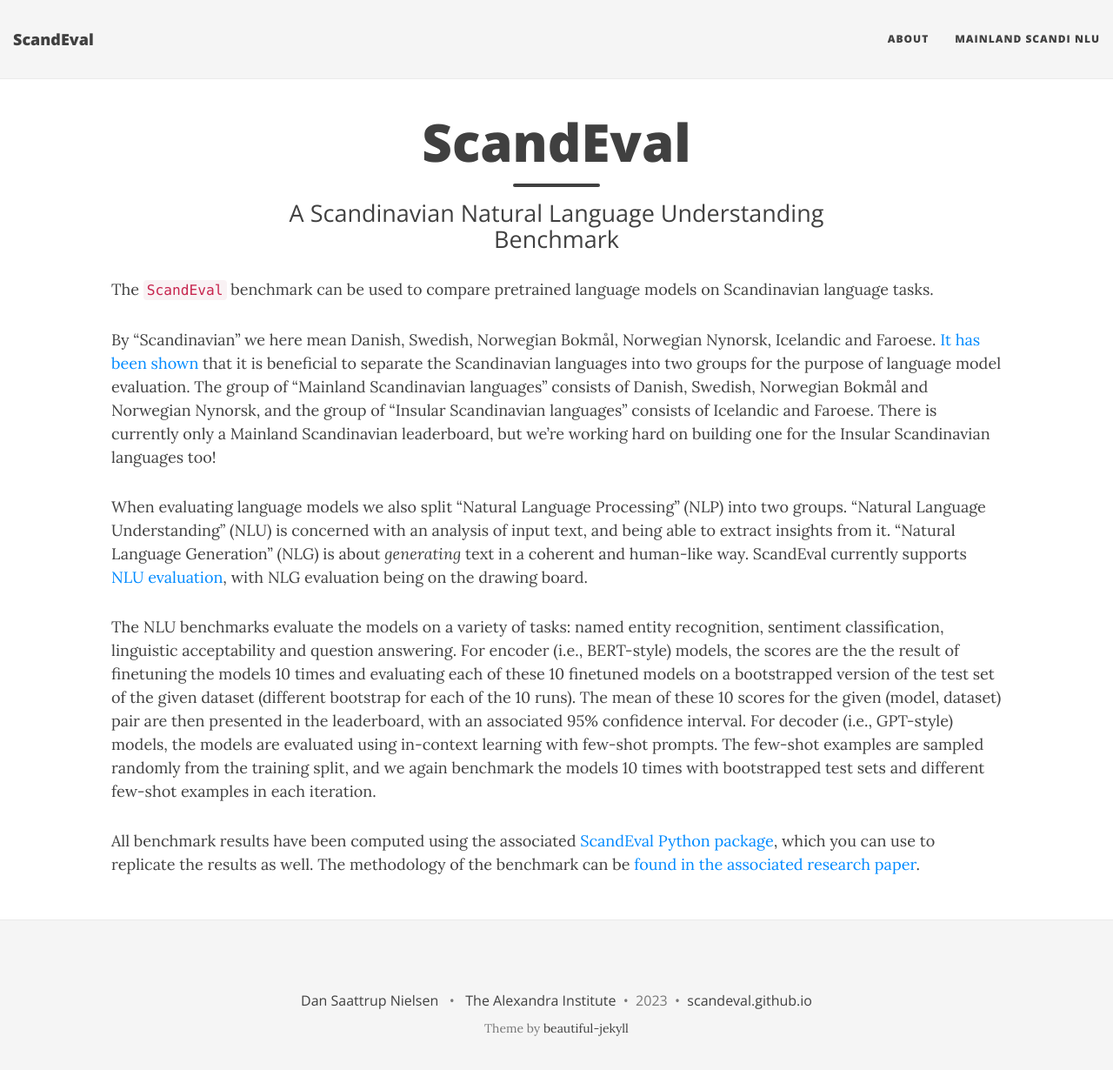
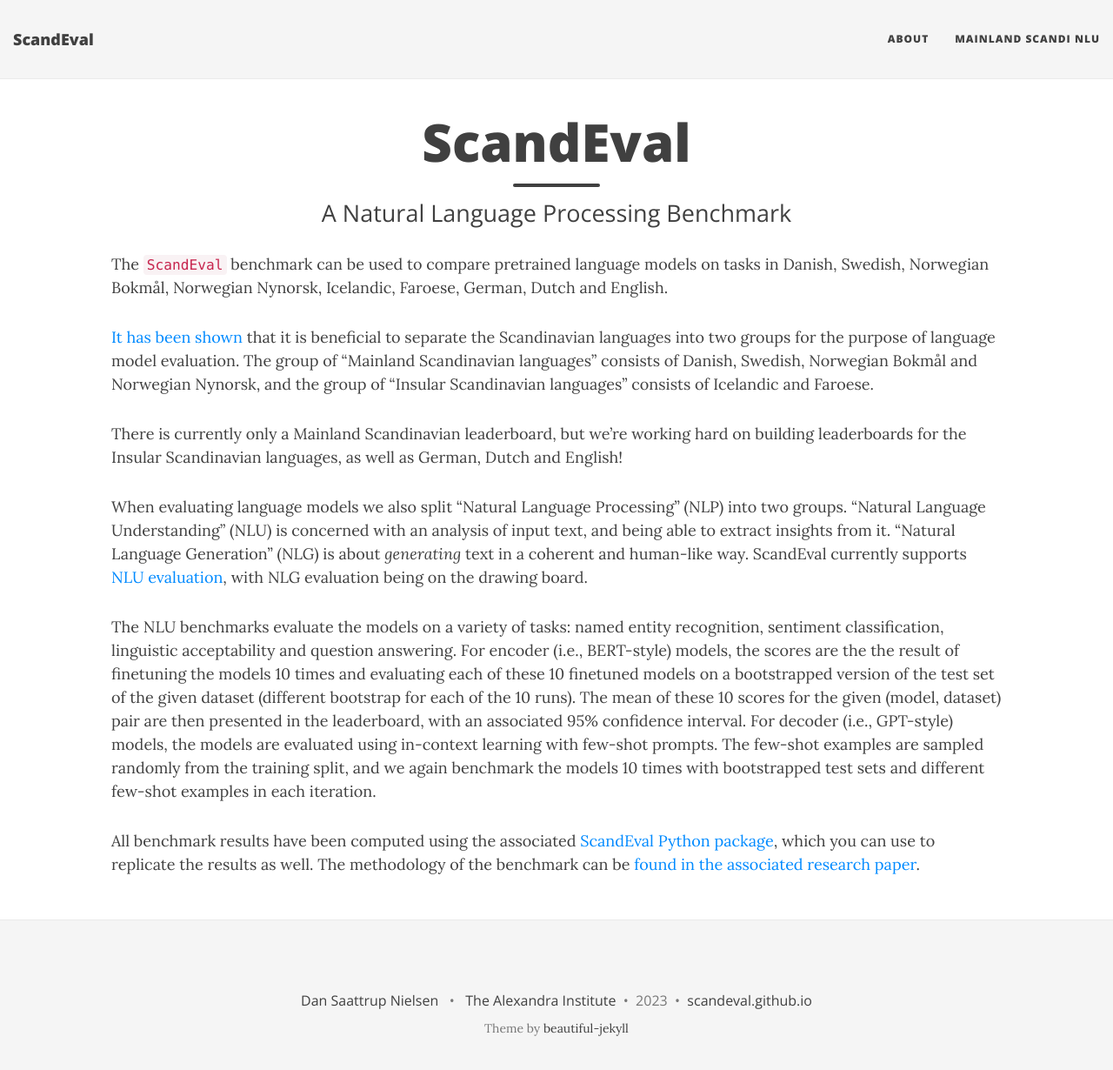
Before and after one commit to ScandEval/scandeval.github.io, a Jekyll site: the page built from index.md, in a window 1280 px wide and 1243 px high. Shown: the top 1230 px of the window at 87% size. Built offline with Jekyll 4.4.1, drawn with Linux system fonts in a browser that asks for light colours; nearby versions of some CDN libraries; a script that is not in the unit is left out.

Commit message:
feat: Mention German, Dutch and English in index.md

```diff
--- a/index.md
+++ b/index.md
@@ -2,22 +2,23 @@
 layout: page
 mathjax: true
 title: ScandEval
-subtitle: A Scandinavian Natural Language Understanding Benchmark
+subtitle: A Natural Language Processing Benchmark
 use-site-title: true
-meta-description: ScandEval Benchmark of language models on Scandinavian language tasks
+meta-description: ScandEval Benchmark of language models on language tasks
 ---
 The `ScandEval` benchmark can be used to compare pretrained language models on
-Scandinavian language tasks.
+tasks in Danish, Swedish, Norwegian Bokmål, Norwegian Nynorsk, Icelandic, Faroese,
+German, Dutch and English.
 
-By "Scandinavian" we here mean Danish, Swedish, Norwegian Bokmål, Norwegian Nynorsk,
-Icelandic and Faroese. [It has been
-shown](https://aclanthology.org/2023.nodalida-1.20/) that it is beneficial to separate
-the Scandinavian languages into two groups for the purpose of language model
-evaluation. The group of "Mainland Scandinavian languages" consists of Danish, Swedish,
-Norwegian Bokmål and Norwegian Nynorsk, and the group of "Insular Scandinavian
-languages" consists of Icelandic and Faroese. There is currently only a Mainland
-Scandinavian leaderboard, but we're working hard on building one for the Insular
-Scandinavian languages too!
+[It has been shown](https://aclanthology.org/2023.nodalida-1.20/) that it is beneficial
+to separate the Scandinavian languages into two groups for the purpose of language
+model evaluation. The group of "Mainland Scandinavian languages" consists of Danish,
+Swedish, Norwegian Bokmål and Norwegian Nynorsk, and the group of "Insular Scandinavian
+languages" consists of Icelandic and Faroese.
+
+There is currently only a Mainland Scandinavian leaderboard, but we're working hard on
+building leaderboards for the Insular Scandinavian languages, as well as German, Dutch
+and English!
 
 When evaluating language models we also split "Natural Language Processing" (NLP) into
 two groups. "Natural Language Understanding" (NLU) is concerned with an analysis of
```
